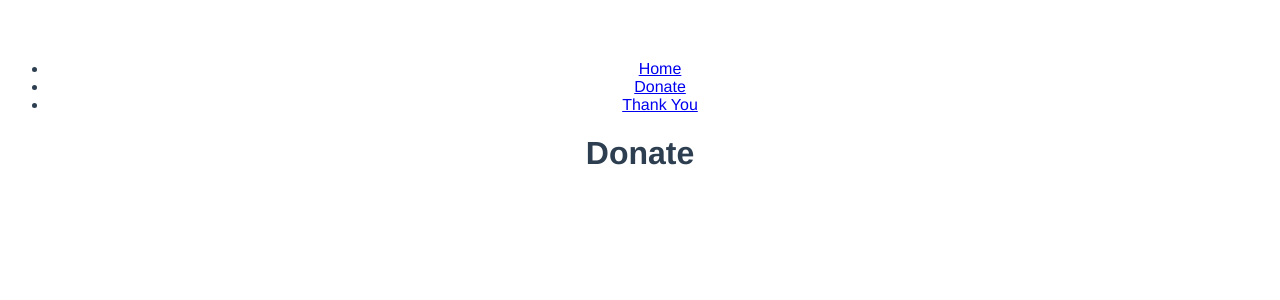
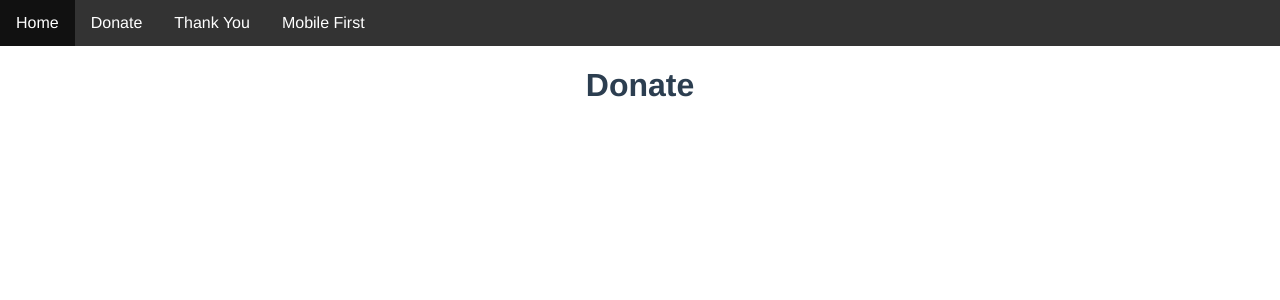
Before and after one commit to Traditional-values/donation-website, a Vue app: page /donate in a window 1280 px wide. Shown: the top 300 px of the page. Built offline with nearby package versions, Linux system fonts and the light colour scheme.

Commit message:
styling menu

```diff
--- a/src/App.vue
+++ b/src/App.vue
@@ -17,6 +17,11 @@ export default {
   -moz-osx-font-smoothing: grayscale;
   text-align: center;
   color: #2c3e50;
-  margin-top: 60px;
+  margin: 0;
+  padding: 0;
+}
+body {
+  margin: 0;
+  padding: 0;
 }
 </style>
--- a/src/components/TopMenu.vue
+++ b/src/components/TopMenu.vue
@@ -1,10 +1,11 @@
 <!-- TopMenu.vue -->
 <template>
-    <nav>
+    <nav class="mobile-nav">
         <ul>
             <li><router-link to="/">Home</router-link></li>
             <li><router-link to="/donate">Donate</router-link></li>
             <li><router-link to="/thank-you">Thank You</router-link></li>
+            <li><router-link to="/mobile-first">Mobile First</router-link></li>
         </ul>
     </nav>
 </template>
@@ -14,3 +15,30 @@ export default {
     name: 'TopMenu'
 }
 </script>
+
+
+<style scoped>
+.mobile-nav ul {
+    list-style-type: none;
+    margin: 0;
+    padding: 0;
+    overflow: hidden;
+    background-color: #333;
+}
+
+.mobile-nav ul li {
+    float: left;
+}
+
+.mobile-nav ul li a {
+    display: block;
+    color: white;
+    text-align: center;
+    padding: 14px 16px;
+    text-decoration: none;
+}
+
+.mobile-nav ul li a:hover {
+    background-color: #111;
+}
+</style>
--- a/src/router.js
+++ b/src/router.js
@@ -1,25 +1,31 @@
 import { createRouter, createWebHistory } from 'vue-router'
 import Home from './views/Home.vue'
 import Donate from './views/Donate.vue'
-import ThankYou from './views/ThankYou.vue'
+import ThankYou from "./views/ThankYou.vue"
+import MobileFirst from "./views/MobileFirst.vue";
 
 const routes = [
   {
-    path: '/',
-    name: 'Home',
-    component: Home
+    path: "/",
+    name: "Home",
+    component: Home,
   },
   {
-    path: '/donate',
-    name: 'Donate',
-    component: Donate
+    path: "/donate",
+    name: "Donate",
+    component: Donate,
   },
   {
-    path: '/thank-you',
-    name: 'ThankYou',
-    component: ThankYou
-  }
-]
+    path: "/thank-you",
+    name: "ThankYou",
+    component: ThankYou,
+  },
+  {
+    path: "/mobile-first",
+    name: "MobileFirst",
+    component: MobileFirst,
+  },
+];
 
 const router = createRouter({
   history: createWebHistory(process.env.BASE_URL),
--- /dev/null
+++ b/src/views/MobileFirst.vue
@@ -0,0 +1,18 @@
+<!-- MobileFirst.vue -->
+<template>
+    <div>
+        <TopMenu />
+        <h1>Mobile First</h1>
+    </div>
+</template>
+
+<script>
+import TopMenu from '../components/TopMenu.vue';
+
+export default {
+    name: 'MobileFirst',
+    components: {
+        TopMenu
+    }
+}
+</script>
```
